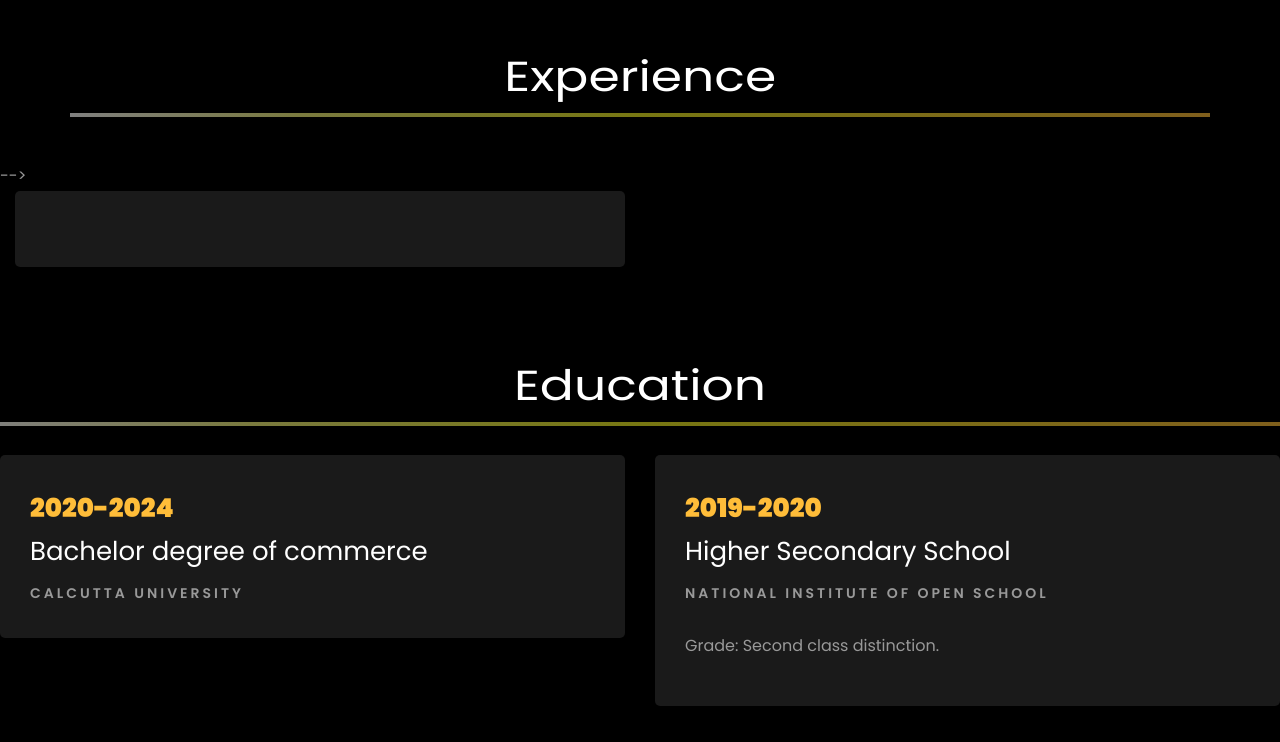
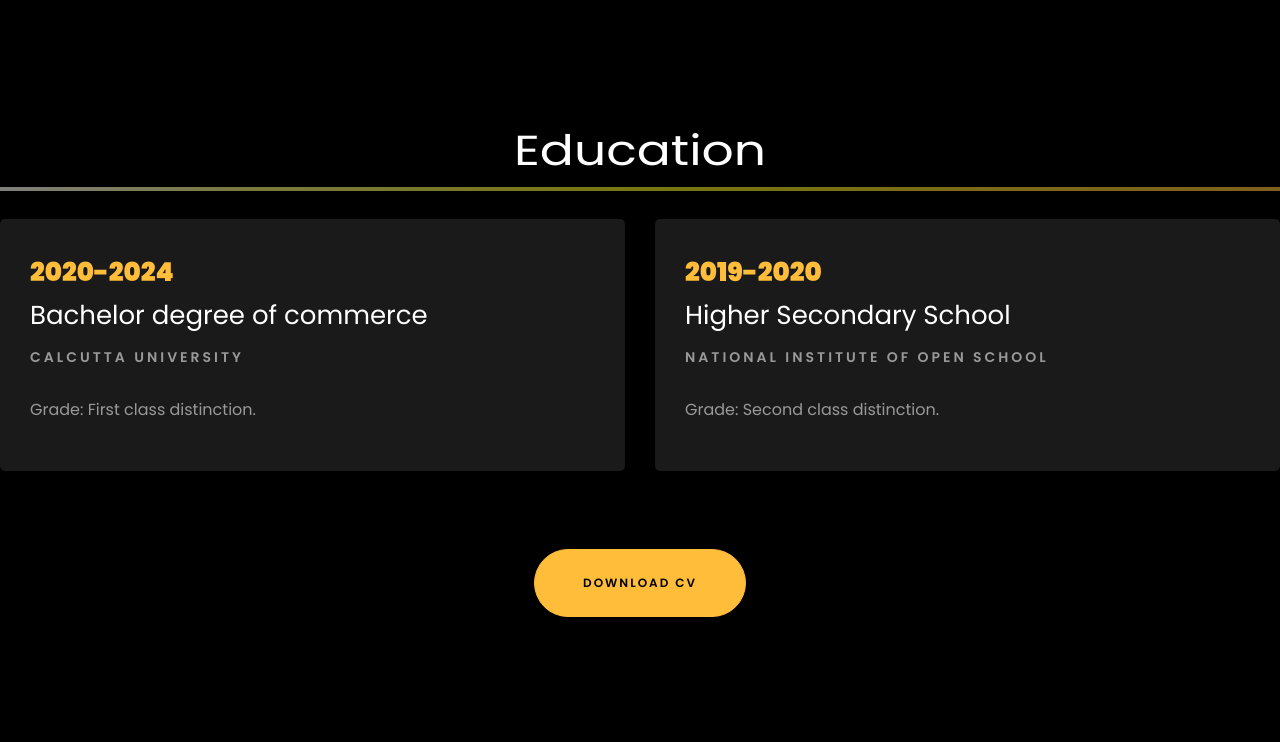
Before and after one commit to ankitamondal74/ankitamondal.github.com, a plain HTML site: page index.html in a window 1280 px wide. Shown: the part 2017-2759 px from the top of the page. Drawn offline with Linux system fonts and the light colour scheme; files whose address does not match are found by name.

Commit message:
Update index.html

```diff
--- a/index.html
+++ b/index.html
@@ -326,10 +326,10 @@
           </div>
         </div>
 
-		<div class="row">
+<!-- 		<div class="row">
 			<h1 class="big-4">Experience</h1>
 			<div class="underline"></div>
-		</div>
+		</div> -->
 		<br>
 
 <!-- 		<div class="row">
@@ -348,10 +348,10 @@
 					</div>
 
 				</div>
- -->
-				<div class="col-md-6">
+
+<!-- 				<div class="col-md-6">
 					<div class="resume-wrap ftco-animate">
-<!-- 						<span class="date">2018-2021</span>
+						<span class="date">2018-2021</span>
 						<h2>Senior Data Analyst</h2>
 						<span class="position">iQuanti</span>
 						<p class="mt-4">iQuanti is a data-driven digital marketing analytics and solutions company, helps top 100 global brands.
@@ -359,14 +359,12 @@
 								<li>Performed in-depth market research and analysis to create online pages. Resulted in ~100% website growth and 30% increase in conversion rate YoY.</li>
 								<li>Delivered multiple training and mentorship sessions on analytical tools like SQL, MS Excel, Power BI, Tableau and Python.</li>
 								<li>Performed migration and enhancements for merchandising dashboard, involved data integration and its feature improvement.</li>
-							</ul> -->
+							</ul>
 						</p>
 					</div>
 
 				</div>
-			</div>
-
-		<br>
+			</div> -->
 		<br>
 
 		<div class="row">
@@ -381,7 +379,7 @@
     					<span class="date">2020-2024</span>
     					<h2>Bachelor degree of commerce</h2>
     					<span class="position">Calcutta University</span>
-<!--     					<p class="mt-4">Grade: First class distinction.</p> -->
+    					<p class="mt-4">Grade: First class distinction.</p>
     				</div>
     			</div>
 
```
